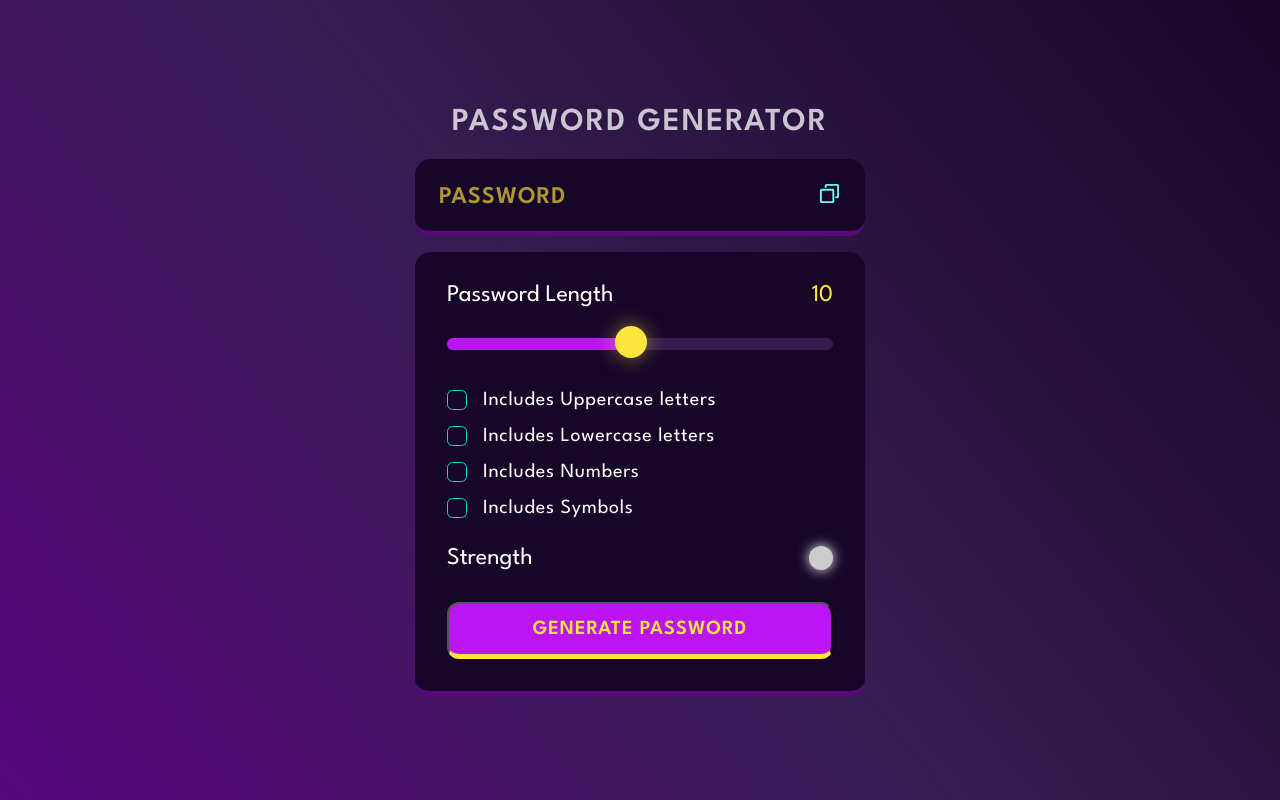
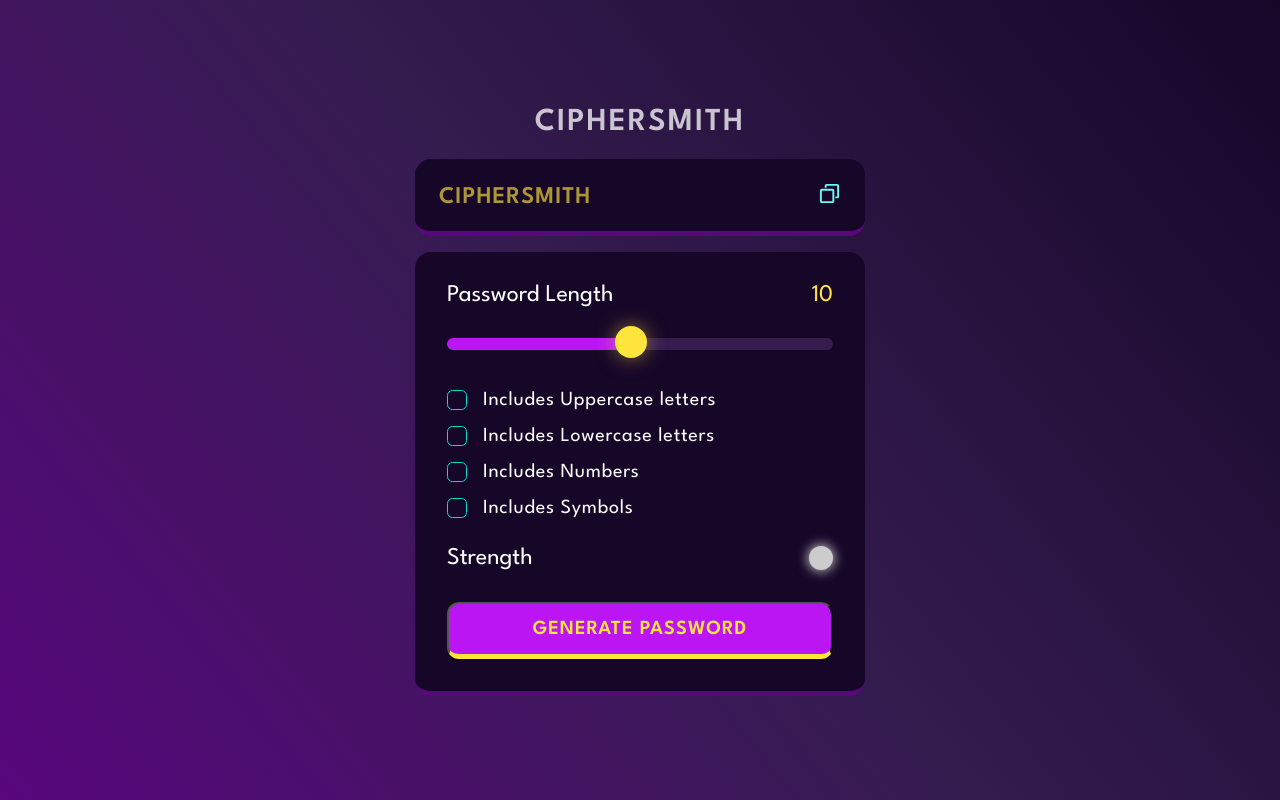
Before and after one commit to bairariyakhushal/Password-Generator, a plain HTML site: page index.html in a window 1280 px wide. Drawn offline with Linux system fonts and the light colour scheme.

Commit message:
Project name updated

```diff
--- a/index.html
+++ b/index.html
@@ -3,7 +3,7 @@
   <head>
     <meta charset="UTF-8" />
     <meta name="viewport" content="width=device-width, initial-scale=1.0" />
-    <title>Khushal | Password</title>
+    <title>Khushal | CipherSmith</title>
     <link rel="preconnect" href="https://fonts.googleapis.com" />
     <link rel="preconnect" href="https://fonts.gstatic.com" crossorigin />
     <link
@@ -21,12 +21,12 @@
 
     <!--Main Card or Container-->
     <div class="container">
-        <h1>Password Generator</h1>
+        <h1>CipherSmith</h1>
 
         <!--Password Display and Copy Btn Section-->
         <div class="display-container">
             <!--Password Display-->
-            <input readonly placeholder="Password" class="display" data-passwordDisplay>
+            <input readonly placeholder="CipherSmith" class="display" data-passwordDisplay>
 
             <!--Copy Btn-->
             <button class="copyBtn" data-copy>
@@ -80,6 +80,7 @@
             <!--Generate Password Btn-->
             <button class="generateButton">Generate Password</button>
         </div>
+
     </div>
 
     <script src="script.js"></script>
```
Also changed, not shown: script.js (line endings or trailing spaces), 1 other file.
